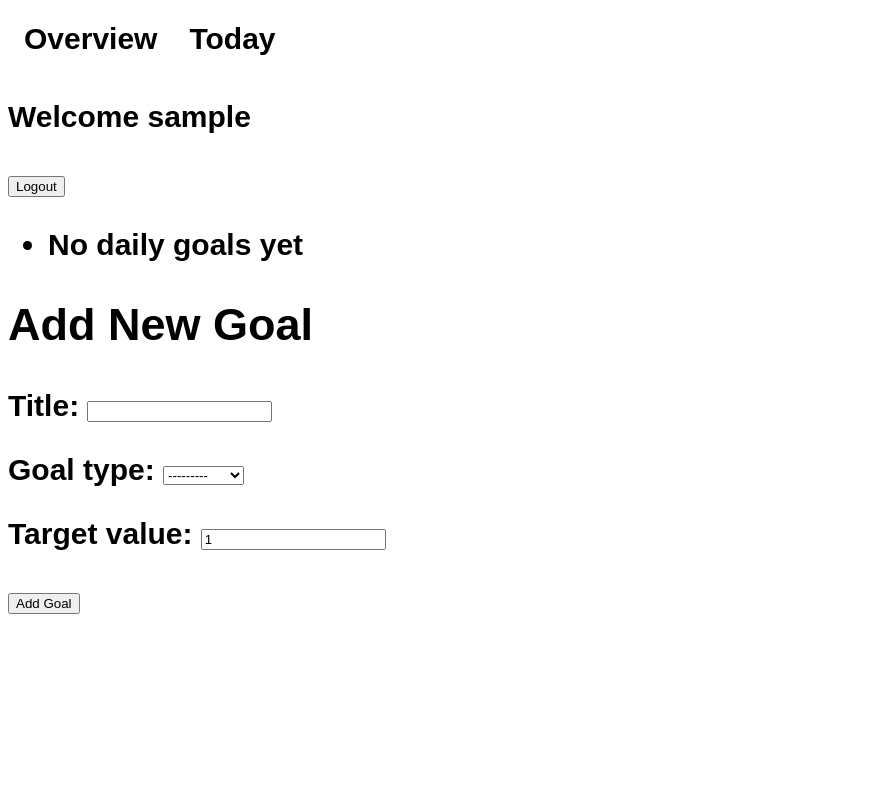
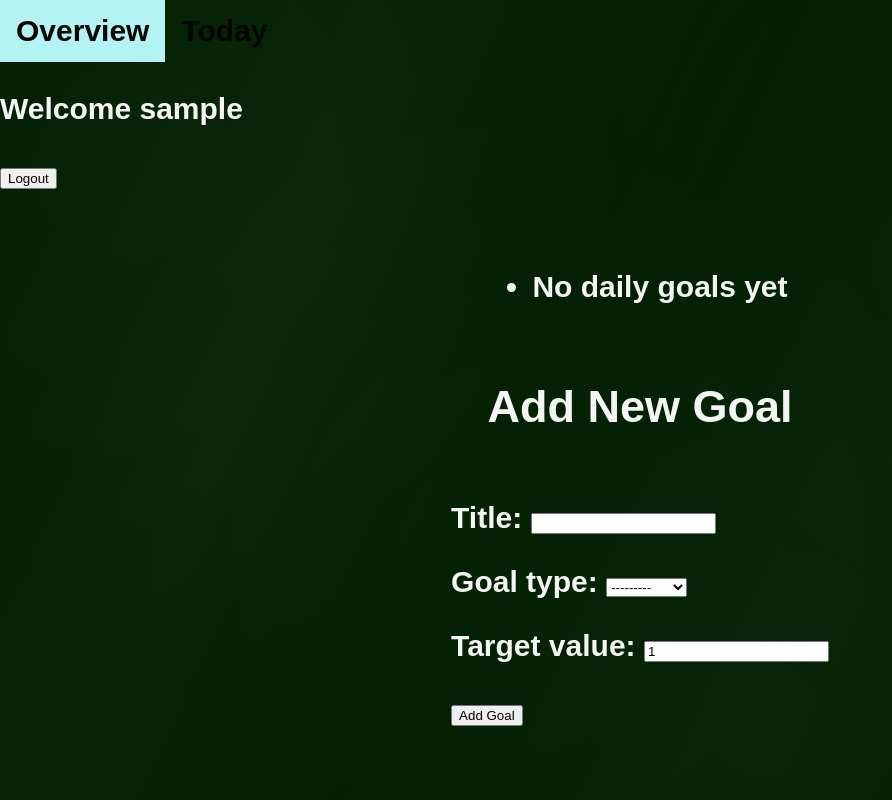
Before and after one commit to ReeceCrone/MileStone, a Django app: page /daygoals/ in a window 1280 px wide. Shown: the whole page, without its empty margins (0-892 px from the left). Run offline with Django 5.2, Linux system fonts and the light colour scheme; the visitor is signed in with stand-in values (Sample User, id 1); data that the repository does not hold is empty; some web fonts are replaced.

Commit message:
Made everything look like a chalkboard instead of a whiteboard

```diff
--- a/mile_stone/goals/static/styles.css
+++ b/mile_stone/goals/static/styles.css
@@ -1,25 +1,88 @@
-.box {
-    display: inline-block;
-    width: 50px;
-    height: 50px;
-    margin: 1px;
-    cursor: pointer;
+
+/* =========================
+   PAGE LAYOUT
+========================= */
+
+body {
+    margin: 0;
+
+    font-family: 'Chalktastic', sans-serif;
+    font-size: 30px;
+    font-weight: bolder;
+
+    color: whitesmoke;
+
+    /* base chalkboard color */
+    background: rgb(2, 31, 2);
+
     position: relative;
-    border: 4px solid black;
-    border-radius: 12px;
-    transition: background-color 2.5s ease, box-shadow 0.3s ease;
+    min-height: 100vh;
 }
 
+body::before {
+    content: "";
+    position: fixed;
+    inset: 0;
+    pointer-events: none;
+
+    background:
+        radial-gradient(circle at 10% 20%, rgba(255,255,255,0.03), transparent 40%),
+        radial-gradient(circle at 80% 30%, rgba(255,255,255,0.02), transparent 45%),
+        radial-gradient(circle at 40% 70%, rgba(255,255,255,0.025), transparent 50%),
+        radial-gradient(circle at 60% 90%, rgba(255,255,255,0.02), transparent 55%);
+
+    opacity: 0.6;
+}
+
+body::after {
+    content: "";
+    position: fixed;
+    inset: 0;
+    pointer-events: none;
+
+    background:
+        linear-gradient(115deg,
+            transparent 0%,
+            rgba(255,255,255,0.03) 25%,
+            transparent 45%,
+            rgba(255,255,255,0.02) 65%,
+            transparent 100%
+        );
+
+    opacity: 0.8;
+}
+
+/* center page content */
+.page {
+    width: 100%;
+    max-width: 700px;
+    margin: 40px auto;
+
+    display: flex;
+    flex-direction: column;
+    align-items: center;
+}
+
+/* goal titles */
+.page li {
+    text-align: center;
+    margin: 10px 0;
+}
+
+/* =========================
+   NAVBAR
+========================= */
+
 .navbar ul {
-    list-style-type: none;
+    list-style: none;
     margin: 0;
     padding: 0;
     overflow: hidden;
-  }
+}
 
-  .navbar ul li {
+.navbar ul li {
     float: left;
-  }
+}
 
 .navbar ul li a {
     display: block;
@@ -27,73 +90,201 @@
     color: black;
     padding: 14px 16px;
     text-decoration: none;
-  }
+}
 
 .navbar ul li a:hover {
     background-color: rgb(179, 243, 243);
-  }
-
-.box.filled {
-    box-shadow: 0 0 6px rgba(26, 245, 1, 0.4);
-    background-color: #1AF501;
 }
 
-body {
-    font-family: 'Dry Whiteboard Marker', sans-serif;
-    font-size: 30px;
-    font-weight: bolder;
+/* =========================
+   PROGRESS LAYOUT
+========================= */
+
+.progress-bar {
+    display: flex;
+    justify-content: center;
+    flex-wrap: wrap;
+    gap: 4px;
+
+    margin-bottom: 25px;
 }
 
-.box svg {
+/* =========================
+   BOX (CHALK TILE)
+========================= */
+
+.box .edge {
+    position: absolute;
+    inset: 0;
     width: 100%;
     height: 100%;
-    position: absolute;
-    inset: 0;
+
     pointer-events: none;
-    border-radius: 10px;
 }
+
+.box .edge path {
+    fill: none;
+    stroke: rgba(255,255,255,0.25);
+    stroke-width: 8;
+    stroke-linecap: round;
+    stroke-linejoin: round;
+}
+
+.box {
+    width: 80px;
+    height: 80px;
+    margin: 1px;
+
+    cursor: pointer;
+    position: relative;
+    overflow: hidden;
+
+    border-radius: 12px;
+
+    background: transparent;
 
 
 
+
+    transition: transform 0.15s ease, background-color .2s cubic-bezier(0.215, 0.610, 0.355, 1);
+}
+
+/* hover effect */
+.box:hover {
+    transform: scale(1.05);
+}
+
+/* filled state */
+.box.filled {
+    background: rgba(255,255,255,0.85);
+
+    box-shadow: 0 0 2px white;
+    transition: background-color 3s linear;
+
+}
+
+/* =========================
+   CHALK TEXTURE OVERLAY
+========================= */
+
+
+
+/* =========================
+   CHALK BORDER GRIT
+========================= */
+
+.box::before {
+    content: "";
+    position: absolute;
+    inset: 0;
+
+    border-radius: 12px;
+
+    padding: 4px;
+
+    background:
+        radial-gradient(circle at 10% 10%, rgba(255,255,255,0.25), transparent 40%),
+        radial-gradient(circle at 80% 20%, rgba(255,255,255,0.12), transparent 45%),
+        radial-gradient(circle at 30% 80%, rgba(255,255,255,0.18), transparent 50%),
+        radial-gradient(circle at 70% 70%, rgba(255,255,255,0.10), transparent 55%);
+
+    /* cut out center so only edge shows */
+    -webkit-mask:
+        linear-gradient(#000 0 0) content-box,
+        linear-gradient(#000 0 0);
+    -webkit-mask-composite: xor;
+
+    mask-composite: exclude;
+
+    opacity: 0.6;
+
+    pointer-events: none;
+}
+/* =========================
+   SVG (CHALK STROKE)
+========================= */
+
+.box svg {
+    position: absolute;
+    inset: 0;
+    width: 100%;
+    height: 100%;
+
+
+    pointer-events: none;
+}
+
+.box svg polyline::before {
+    content: "";
+    position: absolute;
+    inset: 0;
+
+    border-radius: 12px;
+
+    padding: 4px;
+
+    background:
+        radial-gradient(circle at 10% 10%, rgba(255,255,255,0.25), transparent 40%),
+        radial-gradient(circle at 80% 20%, rgba(255,255,255,0.12), transparent 45%),
+        radial-gradient(circle at 30% 80%, rgba(255,255,255,0.18), transparent 50%),
+        radial-gradient(circle at 70% 70%, rgba(255,255,255,0.10), transparent 55%);
+
+        mask-composite: exclude;
+
+    opacity: 0.6;
+
+    pointer-events: none;
+}
+
 .box svg polyline {
     fill: none;
-    stroke: #1AF501;
-    stroke-width: 26;
-
-    /* hide the line */
-    stroke-dasharray: 200;
-    stroke-dashoffset: 200;
+    stroke: whitesmoke;
+    stroke-width: 25;
     stroke-linecap: round;
     stroke-linejoin: round;
 
-    /* animation settings */
-    transition: stroke-dashoffset 0.6s ease;
+    stroke-dasharray: 400;
+    stroke-dashoffset: 400;
 
+    opacity: 0;
 }
 
+/* show when filled */
 .box.filled svg polyline {
     opacity: 1;
 }
 
-/* animate when filled */
+/* animation */
 .box.filled svg polyline {
-    stroke-dashoffset: 0;
+    animation: chalkDraw 1s ease forwards;
 }
 
-.box svg polyline:nth-child(1) {
-    transition-delay: 0s;
-}
-.box svg polyline:nth-child(2) {
-    transition-delay: 0.15s;
-}
-.box svg polyline:nth-child(3) {
-    transition-delay: 0.3s;
-}
-.box svg polyline {
-    stroke-dasharray: 300;
-    stroke-dashoffset: 300;
+.box.filled.animate svg polyline:nth-child(1) {
+    animation: chalkDraw 0.5s ease forwards;
+    animation-delay: 0s;
 }
 
-.box.filled.animate svg polyline {
-    stroke-dashoffset: 50;
+.box.filled.animate svg polyline:nth-child(2) {
+    animation: chalkDraw 0.5s ease forwards;
+    animation-delay: 0.35s;
 }
+
+.box.filled.animate svg polyline:nth-child(3) {
+    animation: chalkDraw 0.5s ease forwards;
+    animation-delay: .75s;
+}
+
+/* =========================
+   CHALK ANIMATION
+========================= */
+
+@keyframes chalkDraw {
+    from {
+        stroke-dashoffset: 400;
+        opacity: 1;
+    }
+    to {
+        stroke-dashoffset: 0;
+        opacity: 1;
+    }
+}
--- a/mile_stone/goals/templates/daygoals.html
+++ b/mile_stone/goals/templates/daygoals.html
@@ -25,6 +25,7 @@
                     <polyline points="5,40 95,45 5,55 95,65" />
                     <polyline points="5,70 95,80 5,95 95,100" />
                 </svg>
+
             </span>
 
 
--- a/mile_stone/goals/templates/master.html
+++ b/mile_stone/goals/templates/master.html
@@ -3,7 +3,7 @@
 <html>
 <head>
   <title>{% block title %}{% endblock %}</title>
-  <link href="https://fonts.cdnfonts.com/css/dry-whiteboard-marker" rel="stylesheet">
+  <link href="https://fonts.cdnfonts.com/css/chalktastic" rel="stylesheet">
 
   <link rel="stylesheet" href="{% static 'styles.css' %}">
 </head>
@@ -24,9 +24,10 @@
     {% else %}
         <a href="/login/">Login</a>
     {% endif %}
-
-    {% block content %}
-    {% endblock %}
+    <div class="page">
+        {% block content %}
+        {% endblock %}
+    </div>
 
 </body>
 </html>
```
